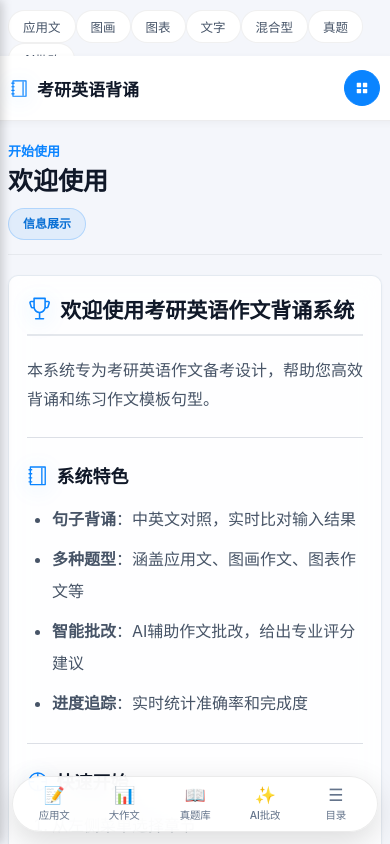
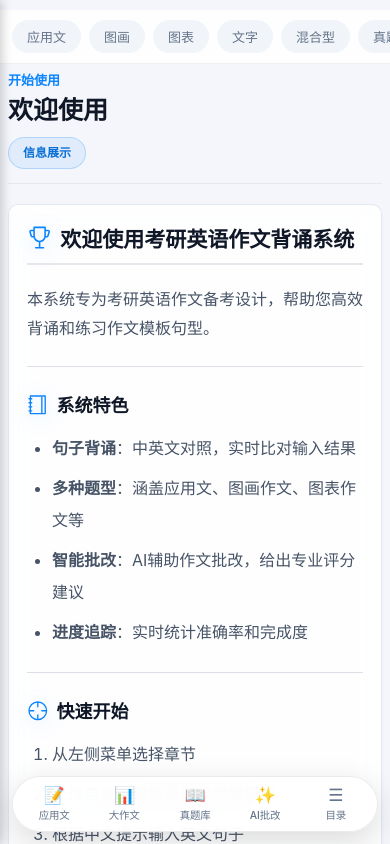
Before and after one commit to Withnoidea/Postgraduate-Entrance-Examination-English-Composition-Navigation, a Vue app in the folder StudyPath English Writing/: page / in a window 390 px wide. Built offline with nearby package versions, Linux system fonts and the light colour scheme.

Commit message:
refactor(mobile): remove redundant mobile-header to maximize screen real estate

```diff
--- a/StudyPath English Writing/src/App.vue
+++ b/StudyPath English Writing/src/App.vue
@@ -95,11 +95,7 @@
           >AI批改</div>
         </div>
 
-        <!-- 移动端顶部导航栏 -->
-        <div v-if="isMobile" class="mobile-header">
-          <div class="mobile-logo"><el-icon class="brand-icon"><Notebook /></el-icon> 考研英语背诵</div>
-          <el-button class="menu-toggle" type="primary" :icon="Menu" circle @click="toggleSidebar" />
-        </div>
+
 
         <!-- 侧边栏遮罩层 -->
         <div v-if="isMobile && sidebarVisible" class="sidebar-overlay" @click="toggleSidebar"></div>
@@ -2302,33 +2298,11 @@ onUnmounted(() => {
   overflow-y: auto;
 }
 
-.mobile-header {
-  display: flex;
-  justify-content: space-between;
-  align-items: center;
-  padding: 14px 18px;
-  background: #ffffff;
-  border-bottom: 1px solid #e5e7eb;
-  position: relative;
-  z-index: 20;
-  margin: -20px -16px 20px -16px;
-  box-shadow: 0 2px 8px rgba(0, 0, 0, 0.04);
-}
-
-.mobile-logo {
-  font-size: 16px;
-  font-weight: 600;
-  color: #4facfe;
-}
-
-.menu-toggle {
-  width: 36px;
-  height: 36px;
-  padding: 0;
-  display: flex;
-  align-items: center;
-  justify-content: center;
-}
+
+
+
+
+
 
 .sidebar-overlay {
   position: fixed;
@@ -3064,27 +3038,11 @@ onUnmounted(() => {
   background: #f5f6fa;
 }
 
-.mobile-header {
-  background: #ffffff;
-  border-bottom: 1px solid rgba(15, 23, 42, 0.08);
-  box-shadow: 0 2px 8px rgba(0, 0, 0, 0.04);
-  padding: 14px 18px;
-  margin: -20px -16px 20px -16px;
-  position: relative;
-  top: auto;
-  z-index: 20;
-}
-
-.mobile-logo {
-  color: #101828;
-  font-size: 17px;
-  font-weight: 700;
-}
-
-.menu-toggle {
-  background: #0a84ff;
-  border-color: #0a84ff;
-}
+
+
+
+
+
 
 .sidebar-overlay {
   background: rgba(15, 23, 42, 0.36);
@@ -3861,9 +3819,7 @@ onUnmounted(() => {
 }
 
 .sidebar-header h2,
-.mobile-logo {
-  min-width: 0;
-}
+
 
 .brand-icon,
 .title-icon {
--- a/StudyPath English Writing/src/styles/design-system.css
+++ b/StudyPath English Writing/src/styles/design-system.css
@@ -548,3 +548,48 @@ body {
   filter: none !important;
   opacity: 1 !important;
 }
+
+/* 移动端顶部横向快捷滑动分段胶囊 */
+.quick-pills-bar {
+  display: flex;
+  align-items: center;
+  gap: 8px;
+  overflow-x: auto;
+  padding: 10px 14px;
+  margin: -10px -10px 16px -10px;
+  background: rgba(255, 255, 255, 0.85);
+  backdrop-filter: blur(12px);
+  -webkit-backdrop-filter: blur(12px);
+  border-bottom: 1px solid rgba(0, 0, 0, 0.05);
+  scrollbar-width: none;
+  -ms-overflow-style: none;
+  position: sticky;
+  top: 0;
+  z-index: 100;
+}
+.quick-pills-bar::-webkit-scrollbar {
+  display: none;
+}
+.quick-pill {
+  flex-shrink: 0;
+  padding: 6px 14px;
+  border-radius: 20px;
+  font-size: 13px;
+  font-weight: 500;
+  color: #64748b;
+  background: #f1f5f9;
+  border: 1px solid transparent;
+  cursor: pointer;
+  transition: all 0.2s cubic-bezier(0.4, 0, 0.2, 1);
+  white-space: nowrap;
+}
+.quick-pill:hover {
+  color: #0f172a;
+  background: #e2e8f0;
+}
+.quick-pill.active {
+  color: #ffffff;
+  background: #0284c7;
+  font-weight: 600;
+  box-shadow: 0 2px 8px rgba(2, 132, 199, 0.25);
+}
```
Also changed, not shown: 5 other files (tests, documents, lock files or other folders).
